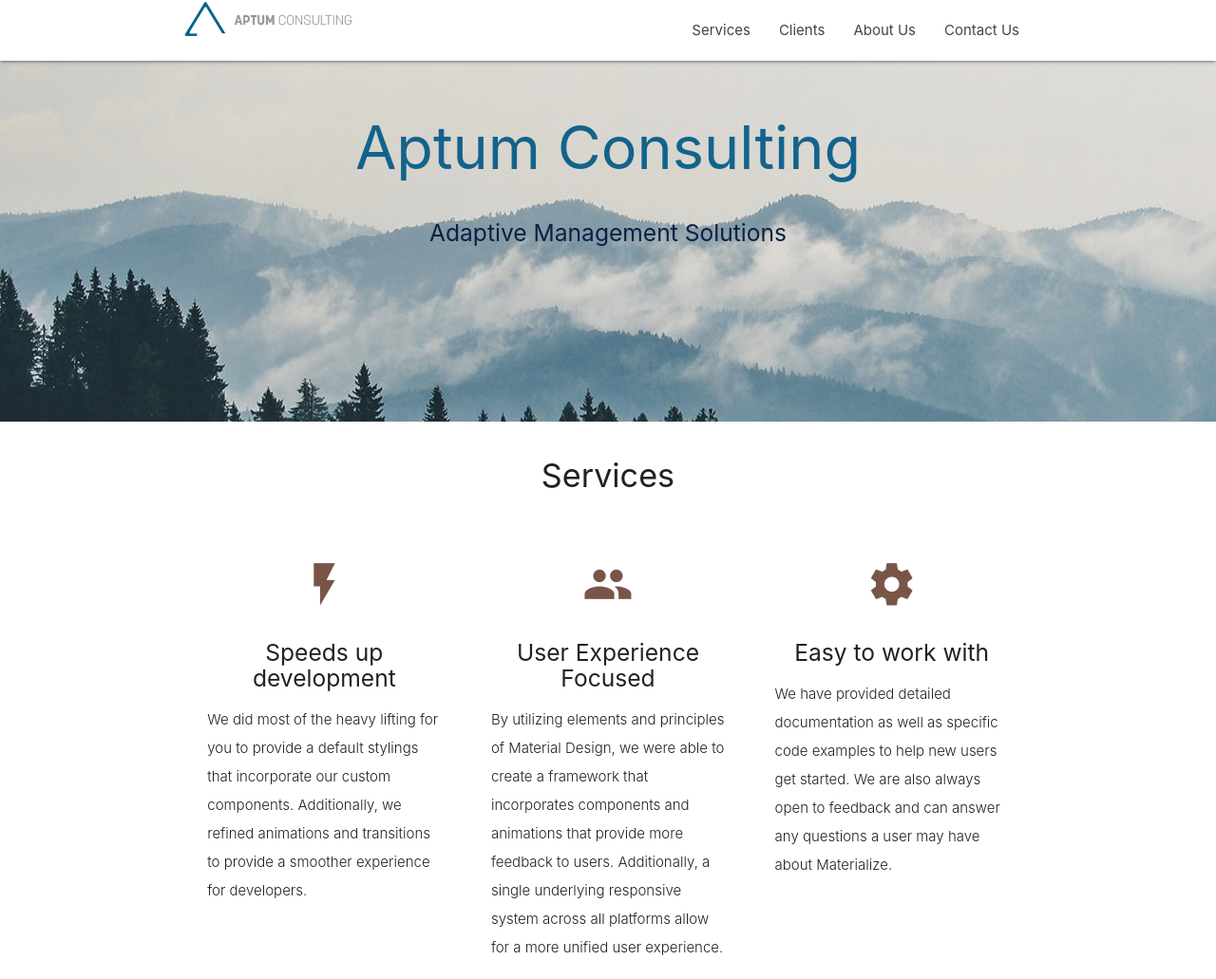
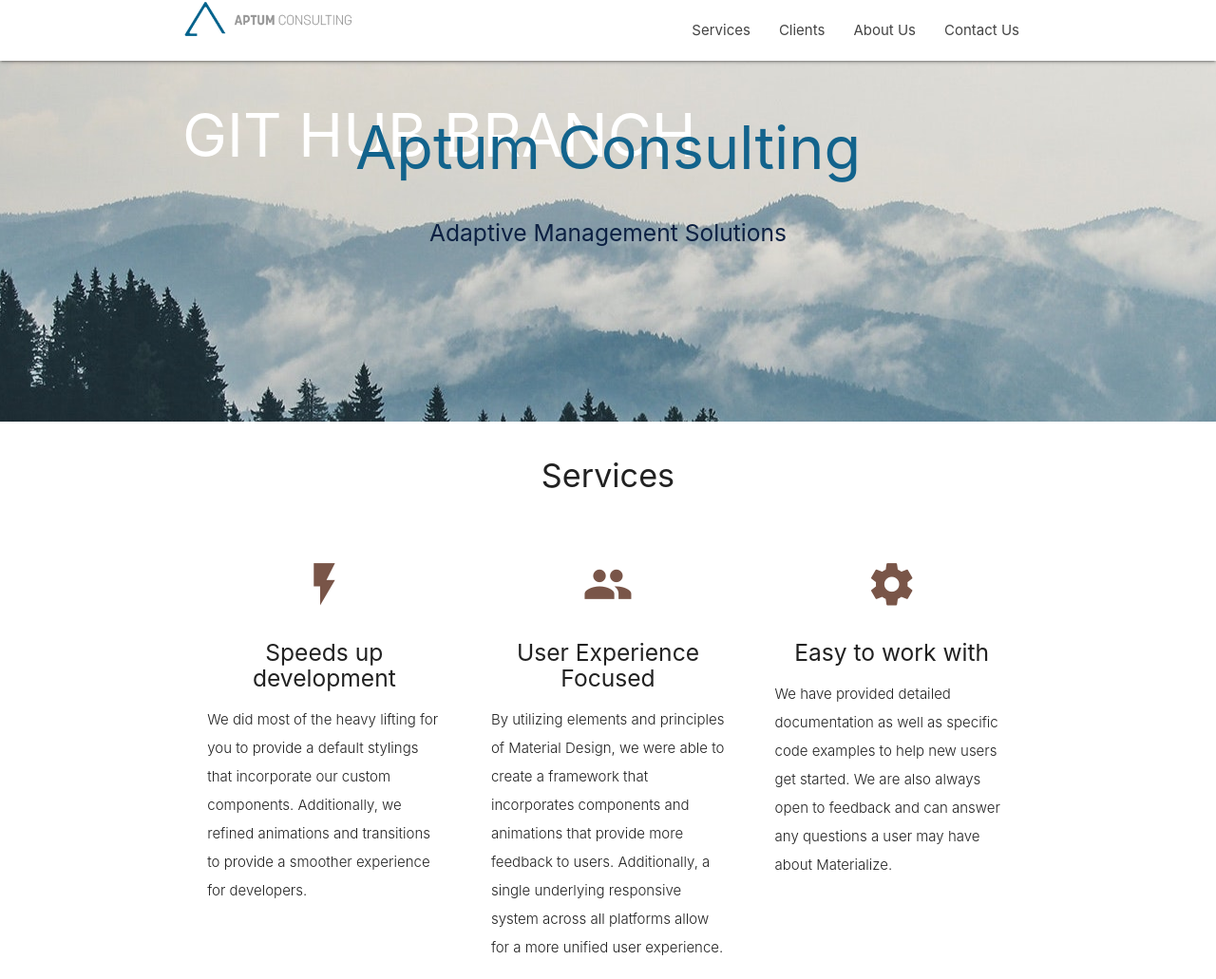
Before and after one commit to Kryptonian92/client-carolyn, a plain HTML site: page index.html in a window 1280 px wide. Shown: the top 1031 px of the page at 95% size. Drawn offline with nearby package versions, Linux system fonts and the light colour scheme.

Commit message:
ADD H1 TAG

```diff
--- a/index.html
+++ b/index.html
@@ -21,6 +21,8 @@
         <li><a href="#">About Us</a></li>
         <li><a href="#">Contact Us</a></li>
       </ul>
+
+      <h1>GIT HUB BRANCH</h1>
 
       <ul id="nav-mobile" class="sidenav">
         <li><a href="#">Navbar Link</a></li>
```
